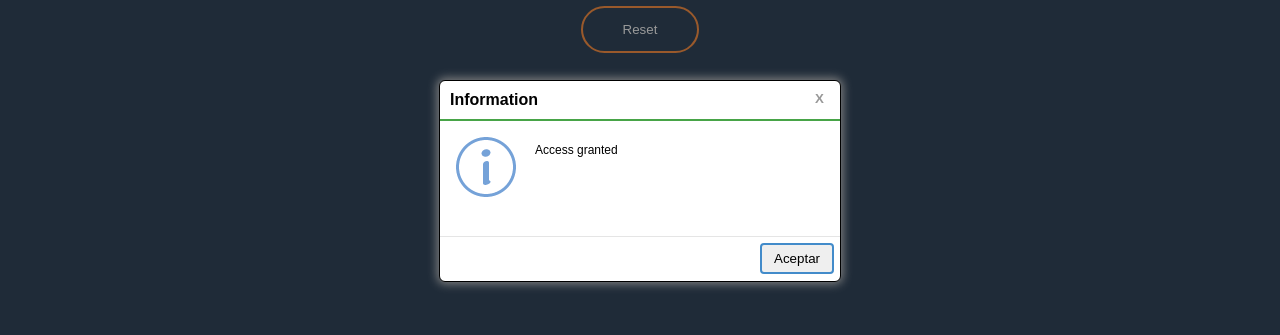
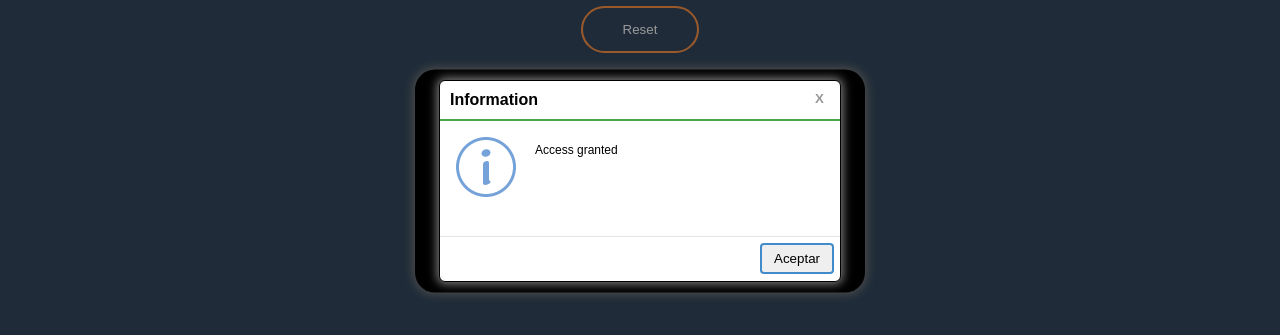
Before and after one commit to zni4/Login_Animado_Html_Javascript, a plain HTML site: page aplicacion.html in a window 1280 px wide. Shown: the part 219-554 px from the top of the page. Drawn offline with Linux system fonts and the light colour scheme.

Commit message:
Añado campos de entrada animados

```diff
--- a/aplicacion.html
+++ b/aplicacion.html
@@ -25,6 +25,18 @@
             <div id="respuestaNo" class="No">NO</div>
         </div>
         <input type="button" class="animate" name="" value="Reset" onclick="resetearRespuesta();">
+
+        <div id="contenedor_borde">
+            <h2>Animated input fields</h2>
+            <div class="input-container">
+                <input type="text" required="" />
+                <label>Nombre</label>
+            </div>
+            <div class="input-container">
+                <input type="text" required="" />
+                <label>Apellidos</label>
+            </div>
+        </div>
     </form>
 </body>
 </html>
--- a/resources/css/aplicacion.css
+++ b/resources/css/aplicacion.css
@@ -1,6 +1,11 @@
 h1 {
     color: cornflowerblue;
     text-align:center;
+}
+
+h2 {
+    color: cornflowerblue;
+    text-align: center;
 }
 
 .pregunta {
@@ -67,3 +72,55 @@ input[type = "button"] {
         background: #ff9549;
         color: black;
     }
+
+#contenedor_borde {
+    position: absolute;
+    top: 50%;
+    left: 50%;
+    transform: translate(-50%,-50%);
+    padding-top: 5px;
+    border-radius: 20px;
+    box-shadow: grey 0px 0px 10px 2px;
+    width: 450px;
+    background-color: black;
+}
+
+.input-container {
+    position: relative;
+    margin-left: 25px;
+    margin-bottom: 25px;
+    height: 50px;
+    width: 400px;
+}
+
+    .input-container label {
+        position: absolute;
+        top: 0px;
+        left: 0px;
+        font-size: medium;
+        color: white;
+        transition: all 0.5s ease-in-out;
+    }
+
+    .input-container input {
+        border: 0;
+        border-bottom: 1px solid #3498db;
+        background: transparent;
+        width: 100%;
+        padding: 8px 0 5px 0;
+        font-size: medium;
+        color: white;
+        transition: all 0.5s ease-in-out;
+    }
+
+        .input-container input:focus {
+            border: none;
+            outline: none;
+            border-bottom: 2px solid #2ecc71;
+        }
+
+.input-container input:focus ~ label,
+.input-container input:valid ~ label {
+    top: -12px;
+    font-size: smaller;
+}
```
